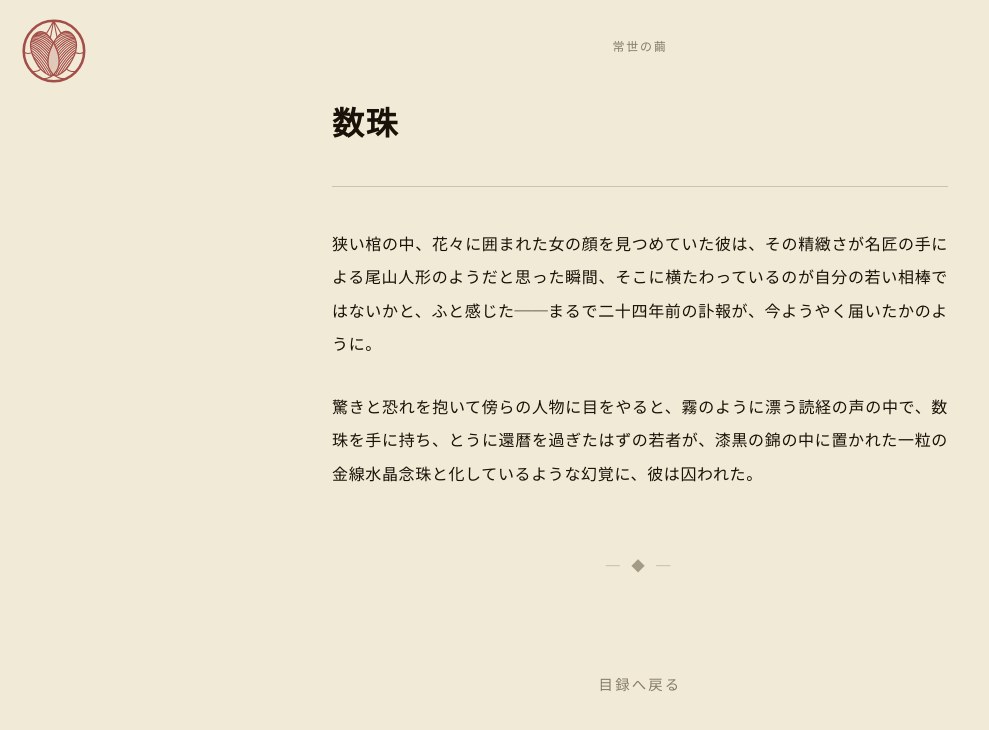
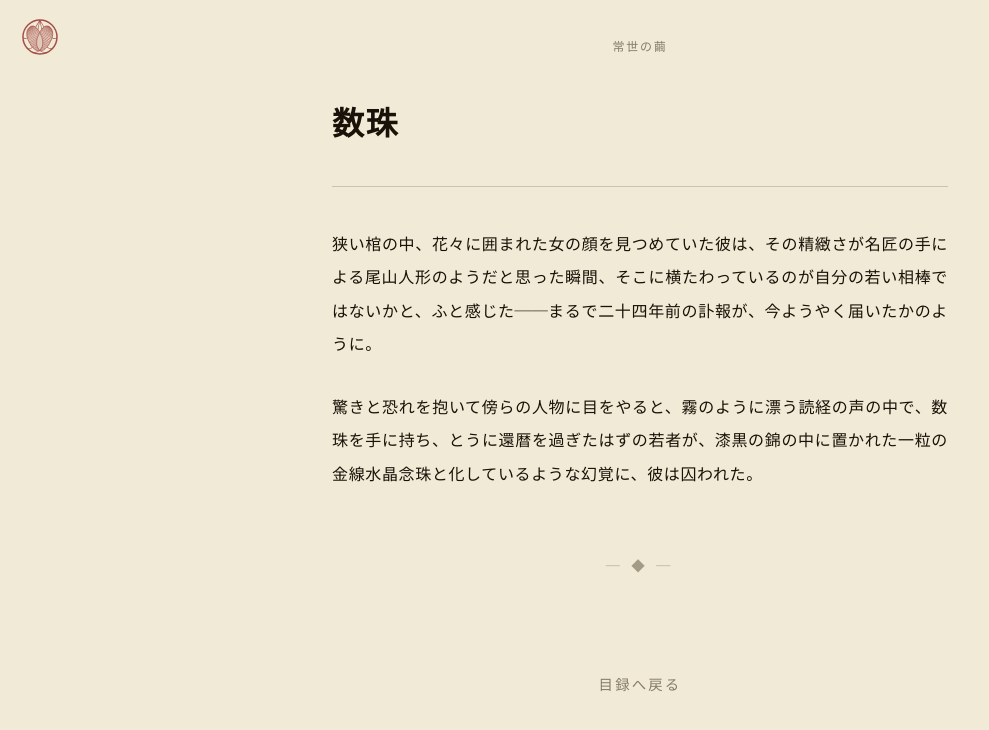
Before and after one commit to AriaYura/eternalnessstudy, a Jekyll site: the page built from posts/kinsensuisho.md, in a window 1280 px wide. Shown: the top 730 px of the page, without its empty margins (0-989 px from the left). Built offline with Jekyll 4.4.1, drawn with Linux system fonts in a browser that asks for light colours; some web fonts are replaced.

Commit message:
adjust icon

```diff
--- a/_layouts/post.html
+++ b/_layouts/post.html
@@ -28,8 +28,8 @@
       top: 1.2rem;
       left: 1.4rem;
       z-index: 100;
-      width: 32px;
-      height: 32px;
+      width: 36px;
+      height: 36px;
       opacity: 0.75;
       transition: opacity 0.2s;
       display: block;
@@ -113,7 +113,7 @@
 <body>
 
   <a class="kamon-fixed" href="{{ site.baseurl }}/">
-    <img src="{{ site.baseurl }}/kamon.svg" alt="常世の繭" width="64" height="64">
+    <img src="{{ site.baseurl }}/kamon.svg" alt="常世の繭" width="36" height="36">
   </a>
 
   <header class="running-head">
```
